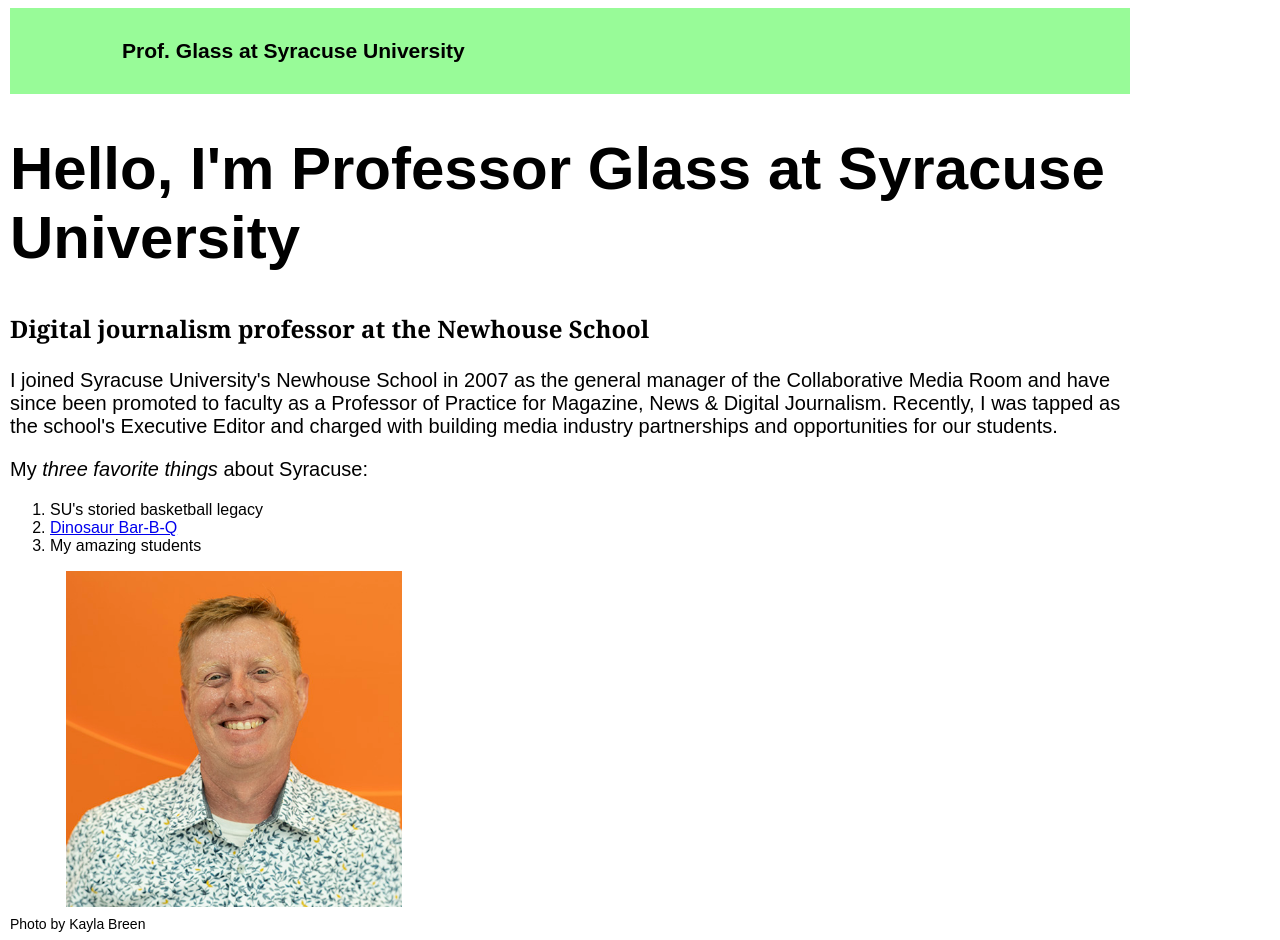
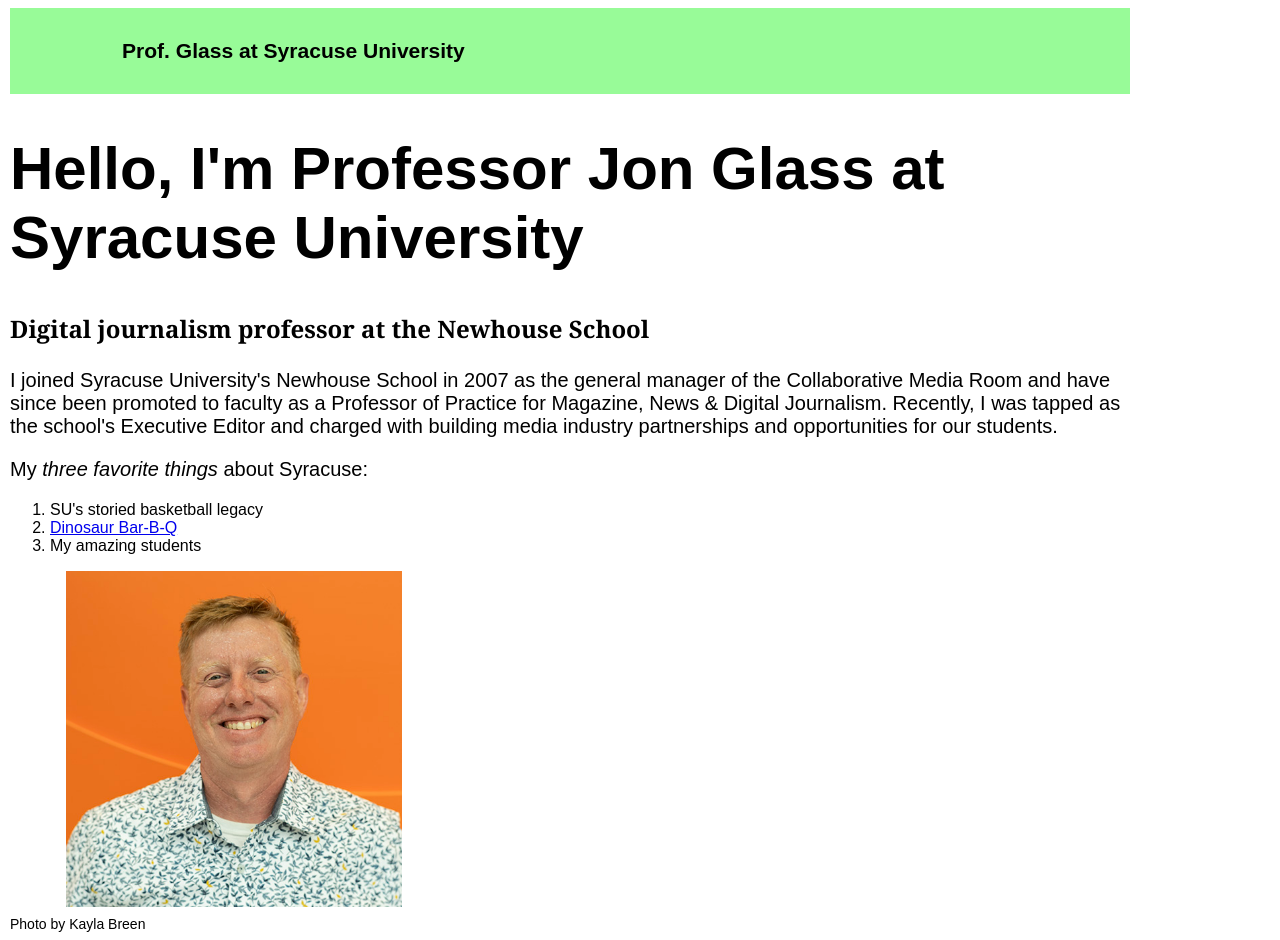
Before and after one commit to JonGlass/JonGlass.github.io, a plain HTML site: page index.html in a window 1280 px wide. Drawn offline with nearby package versions, Linux system fonts and the light colour scheme.

Commit message:
Add files via upload

```diff
--- a/index.html
+++ b/index.html
@@ -25,7 +25,7 @@
 
         <div class="col-lg-7">
 
-          <h1>Hello, I'm Professor Glass at Syracuse University</h1>
+          <h1>Hello, I'm Professor Jon Glass at Syracuse University</h1>
 
           <h2>Digital journalism professor at the Newhouse School</h2>
 
```
